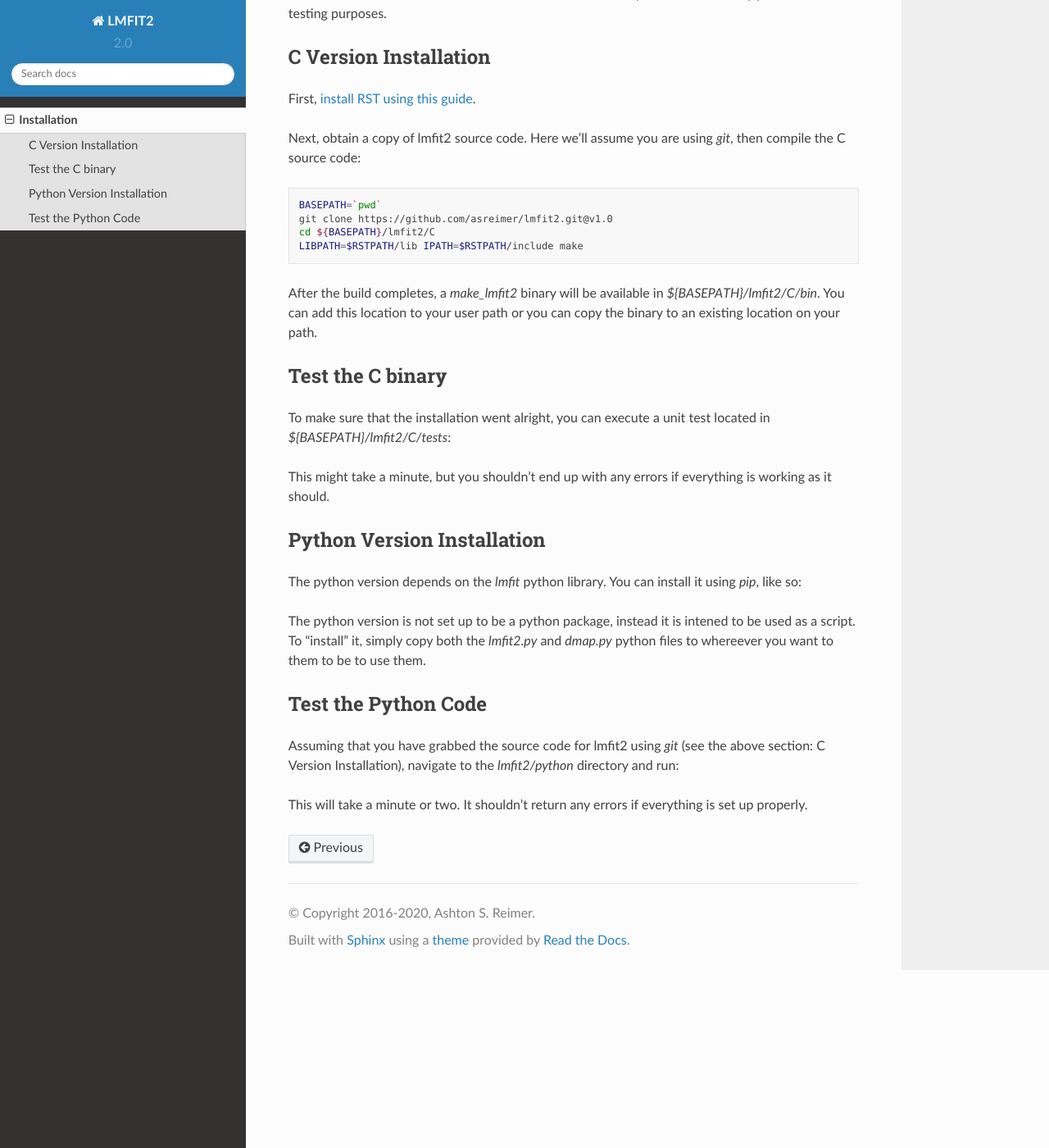
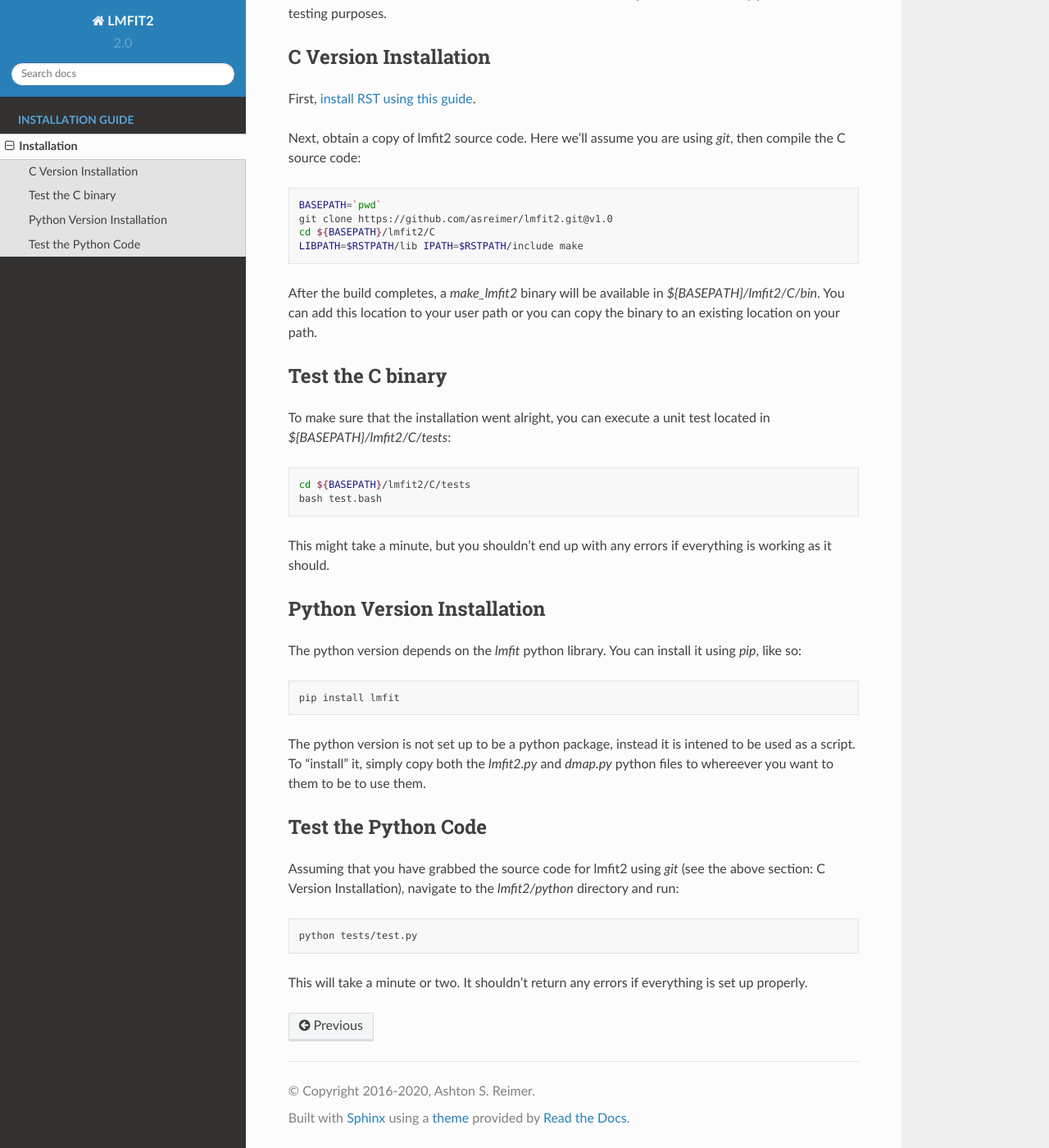
Before and after one commit to asreimer/lmfit2, a Sphinx documentation site: the page built from docs/install.rst, in a window 1280 px wide and 1400 px high, scrolled down 275 px. Shown: the whole window at 82% size. Built offline with Sphinx 7.4.7 and the Read the Docs theme 2.0.0, drawn with Linux system fonts in a browser that asks for light colours.

Commit message:
Fixing some formatting.

```diff
--- a/docs/conf.py
+++ b/docs/conf.py
@@ -46,4 +46,4 @@ html_theme = 'sphinx_rtd_theme'
 # Add any paths that contain custom static files (such as style sheets) here,
 # relative to this directory. They are copied after the builtin static files,
 # so a file named "default.css" will overwrite the builtin "default.css".
-html_static_path = ['_static']
+#html_static_path = ['_static']
--- a/docs/index.rst
+++ b/docs/index.rst
@@ -3,7 +3,7 @@ lmfit2
 
 **lmfit2** is an GPLv3 licensed implementation of the First-Principles
 Fitting Methodology (FPFM) algorithm described in `Statistically Self‐Consistent
-and Accurate Errors for SuperDARN Data<https://doi.org/10.1002/2017RS006450>`_.
+and Accurate Errors for SuperDARN Data <https://doi.org/10.1002/2017RS006450>`_.
 This algorithm was specifically developed for fitting SuperDARN "rawacf" data,
 however the principles used to develop the algorithm are broadly applicable to
 parameter extraction via fitting models to data. lmfit2 was written in two
@@ -17,7 +17,7 @@ We also `published a paper <https://doi.org/10.1002/2017RS006450>`_ explaining
 the FPFM algorithm and implementation in detail.
 
 lmfit2 fitted data was used `in a study identifying ULF waves in SuperDARN data
-<https://doi.org/10.1029/2018JA025859>` and it is being developed on `GitHub
+<https://doi.org/10.1029/2018JA025859>`_ and it is being developed on `GitHub
 <https://github.com/asreimer/lmfit2>`_.
 
 .. image:: https://img.shields.io/badge/GitHub-asreimer%2Flmfit2-blue.svg?style=flat
@@ -63,6 +63,8 @@ If you have a question about the use of lmfit2, please post it to the issue trac
 
 
 .. toctree::
+   :caption: Installation Guide
+
    install
 
 License & Attribution
--- a/docs/install.rst
+++ b/docs/install.rst
@@ -39,6 +39,7 @@ To make sure that the installation went alright, you can execute a unit
 test located in `${BASEPATH}/lmfit2/C/tests`:
 
 .. code-block:: bash
+
     cd ${BASEPATH}/lmfit2/C/tests
     bash test.bash
 
@@ -53,6 +54,7 @@ The python version depends on the `lmfit` python library. You can install it
 using `pip`, like so:
 
 .. code-block:: bash
+
     pip install lmfit
 
 
@@ -70,6 +72,7 @@ Assuming that you have grabbed the source code for lmfit2 using `git`
 `lmfit2/python` directory and run:
 
 .. code-block:: bash
+
     python tests/test.py
 
 This will take a minute or two. It shouldn't return any errors if everything
```
